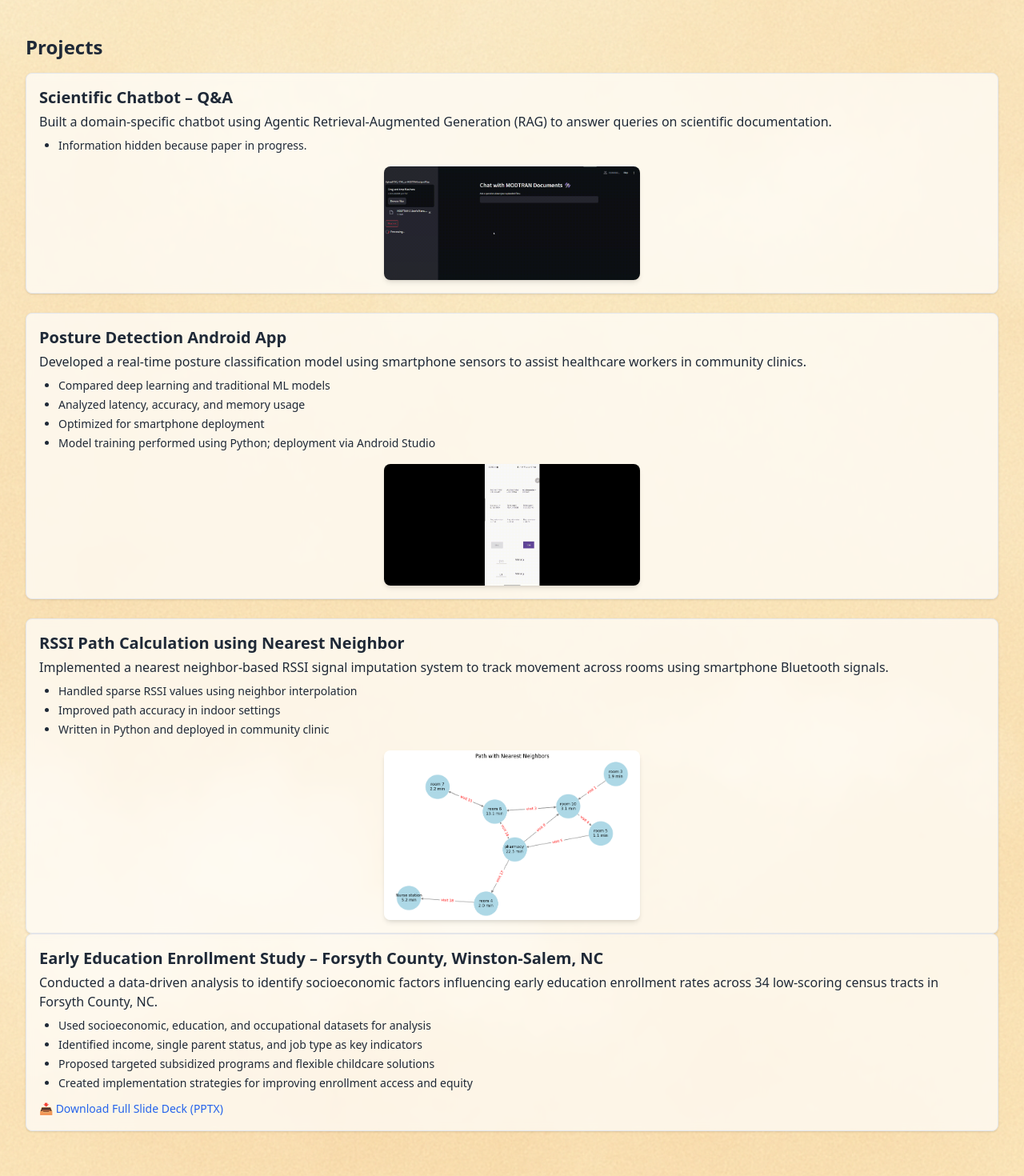
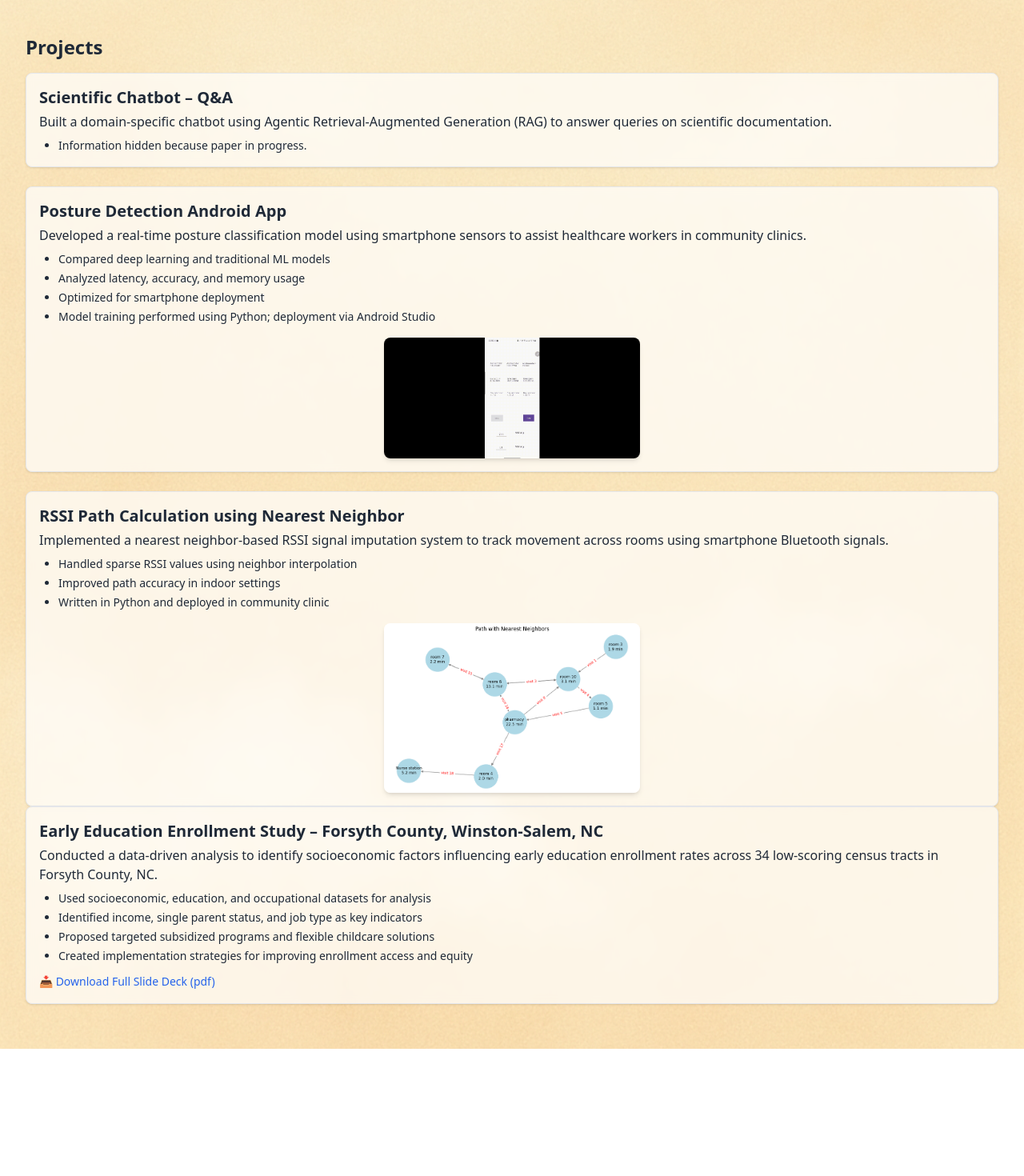
Before and after one commit to ZarTShe/portfolio, a React (Vite) app: page / in a window 1280 px wide. Shown: the part 569-2039 px from the top of the page at 80% size. After the commit the page ends 1880 px from the top, so only its background shows below. Built offline with nearby package versions, Linux system fonts and the light colour scheme.

Commit message:
Update App.jsx

```diff
--- a/src/App.jsx
+++ b/src/App.jsx
@@ -79,7 +79,6 @@ export default function Portfolio() {
             <ul className="list-disc ml-6 mt-2 space-y-1 text-sm">
               <li>Information hidden because paper in progress.</li>
             </ul>
-            <img src="images/scillm.gif" alt="Scientific Chatbot Demo" className="rounded-lg shadow-md mt-4 w-full max-w-xs mx-auto max-h-80 object-contain" />
           </div>
 
           <div className="mb-6 p-4 border rounded-lg shadow bg-white/70 backdrop-blur-sm" data-aos="fade-up">
@@ -116,8 +115,8 @@ export default function Portfolio() {
                  <li>Proposed targeted subsidized programs and flexible childcare solutions</li>
                  <li>Created implementation strategies for improving enrollment access and equity</li>
               </ul>
-              <a href="/files/early-education-study.pdf" download className="inline-block mt-3 text-blue-600 hover:underline text-sm">
-                📥 Download Full Slide Deck (PPTX)
+              <a href="files/early-education-study.pdf" download className="inline-block mt-3 text-blue-600 hover:underline text-sm">
+                📥 Download Full Slide Deck (pdf)
               </a>
           </div>
 
```
